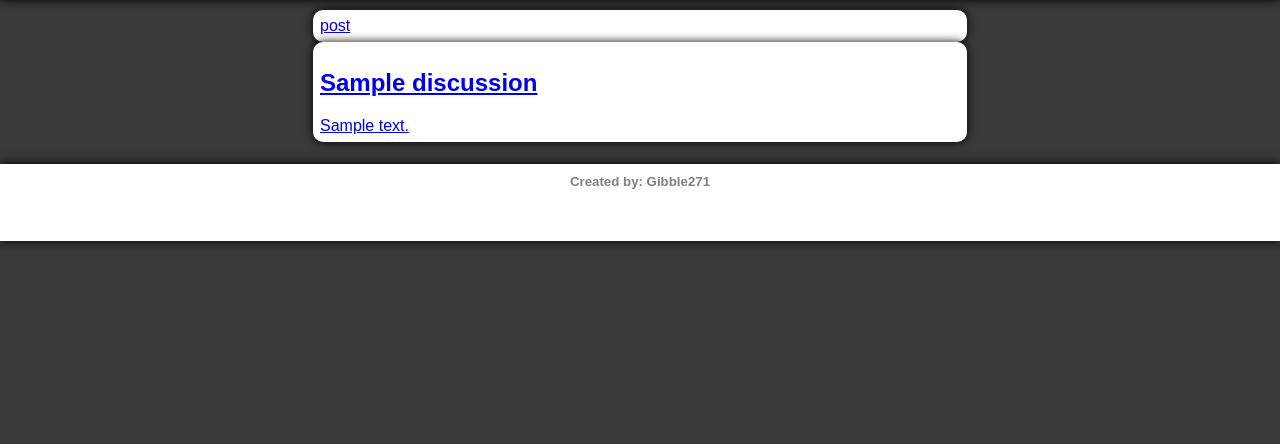
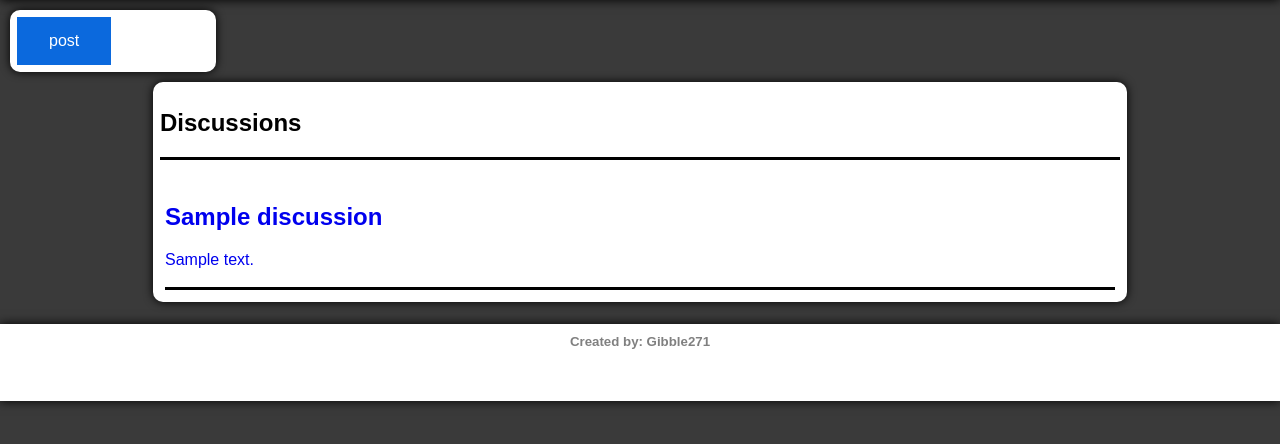
Before and after one commit to Gibble271/Blog_flask_1, a Flask app: page /view/community/1 in a window 1280 px wide. Shown: the part 38-482 px from the top of the page. Run offline with Flask 2, Linux system fonts and the light colour scheme; tables that the repository leaves empty hold one stand-in row (values such as "Sample post").

Commit message:
updated design for the community page

```diff
--- a/blog/static/css/main.css
+++ b/blog/static/css/main.css
@@ -39,6 +39,18 @@ body{
     padding:0px;
 }
 
+.card-xs {
+    background-color: white;
+    border-radius: 10px;
+    box-shadow: black 0px 0px 10px;
+    margin:10px;
+    padding:7px;
+    width: 15%;
+    position: relative;
+
+
+}
+
 .card-s {
     background-color: white;
     border-radius: 10px;
@@ -55,6 +67,19 @@ body{
 .card-s form {
     margin-top: 10px;
     text-align: center;
+}
+
+.card-m {
+    background-color: white;
+    border-radius: 10px;
+    box-shadow: black 0px 0px 10px;
+    margin:auto;
+    padding:7px;
+    width: 75%;
+}
+
+.card-m header{
+    border-bottom: solid;
 }
 
 .container {
@@ -141,6 +166,26 @@ nav {
     text-decoration-line: underline;
 }
 
+.post{
+    border-bottom: solid;
+    margin: 5px;
+
+}
+
+.post a {
+    text-decoration-line: none;
+    padding: 10px;
+}
+
+.post a header{
+
+}
+
+.post:hover{
+    background-color: #0b69dd;
+
+}
+
 section {
     background-color: white;
     border-radius: 10px;
--- a/blog/templates/community_Page.html
+++ b/blog/templates/community_Page.html
@@ -1,13 +1,20 @@
 {% extends 'base.html' %}
 {% block content %}
     <div class='container'>
-        <div class="card-s"><a href="{{url_for('createDiscussion', community_id=id_of_community)}}">post</a></div>
+        <div class="card-xs">
+            <a class="btn" href="{{url_for('createDiscussion', community_id=id_of_community)}}">post</a>
+        </div>
+        <div class="card-m">
+            <header>
+                <h2>Discussions</h2>
+            </header>
         {% for discussion in discussions %}
-            <div class="card-s">
-                <a href="{{url_for('viewDiscussion', discussion_id=discussion.id)}}">
-                    {% include '_discussion.html' %}
-                </a>
-            </div>
+                <div class="post">
+                    <a href="{{url_for('viewDiscussion', discussion_id=discussion.id)}}">
+                        {% include '_discussion.html' %}
+                    </a>
+                </div>
         {% endfor %}
     </div>
+    </div>
 {% endblock %}
```
